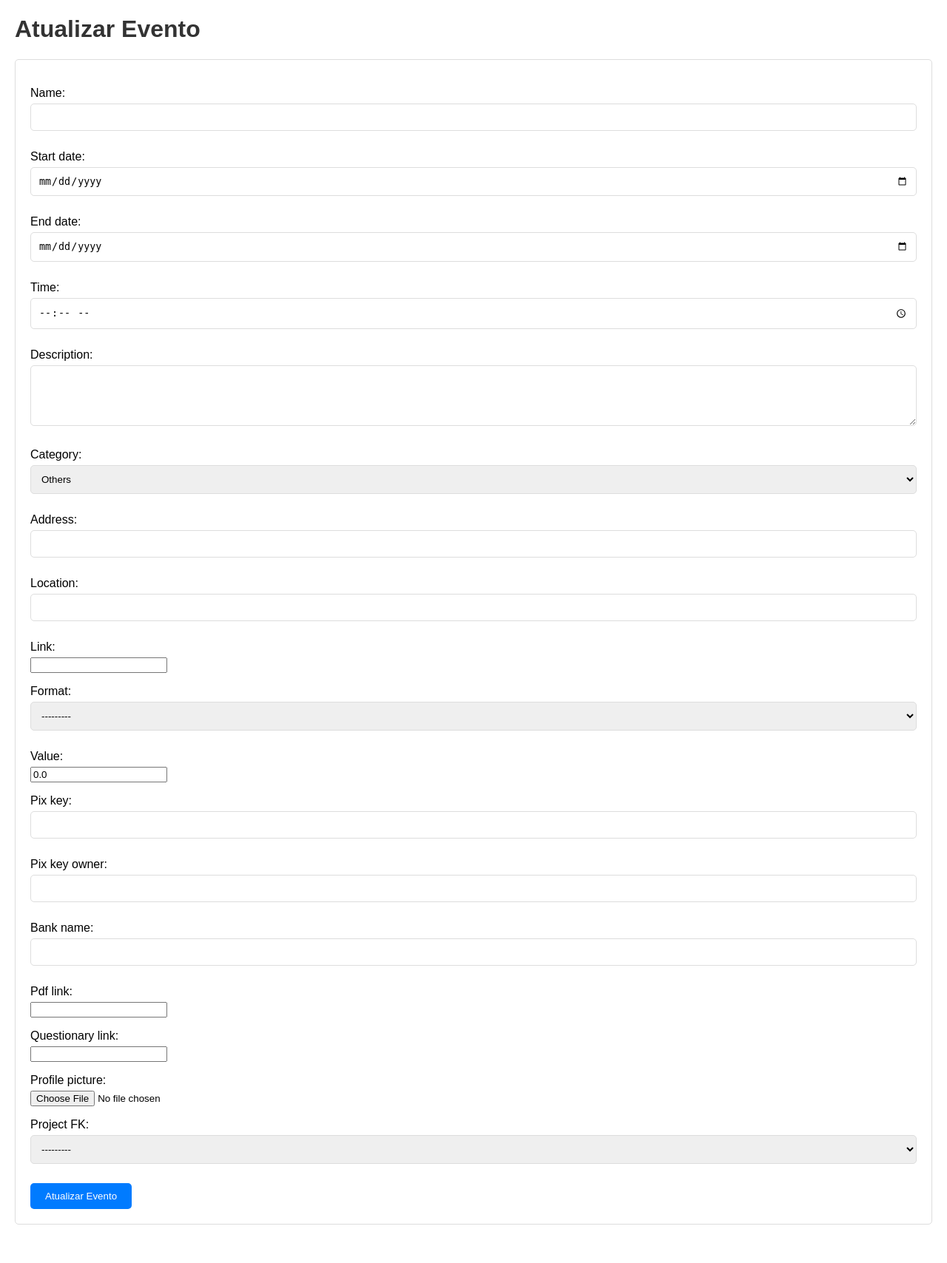
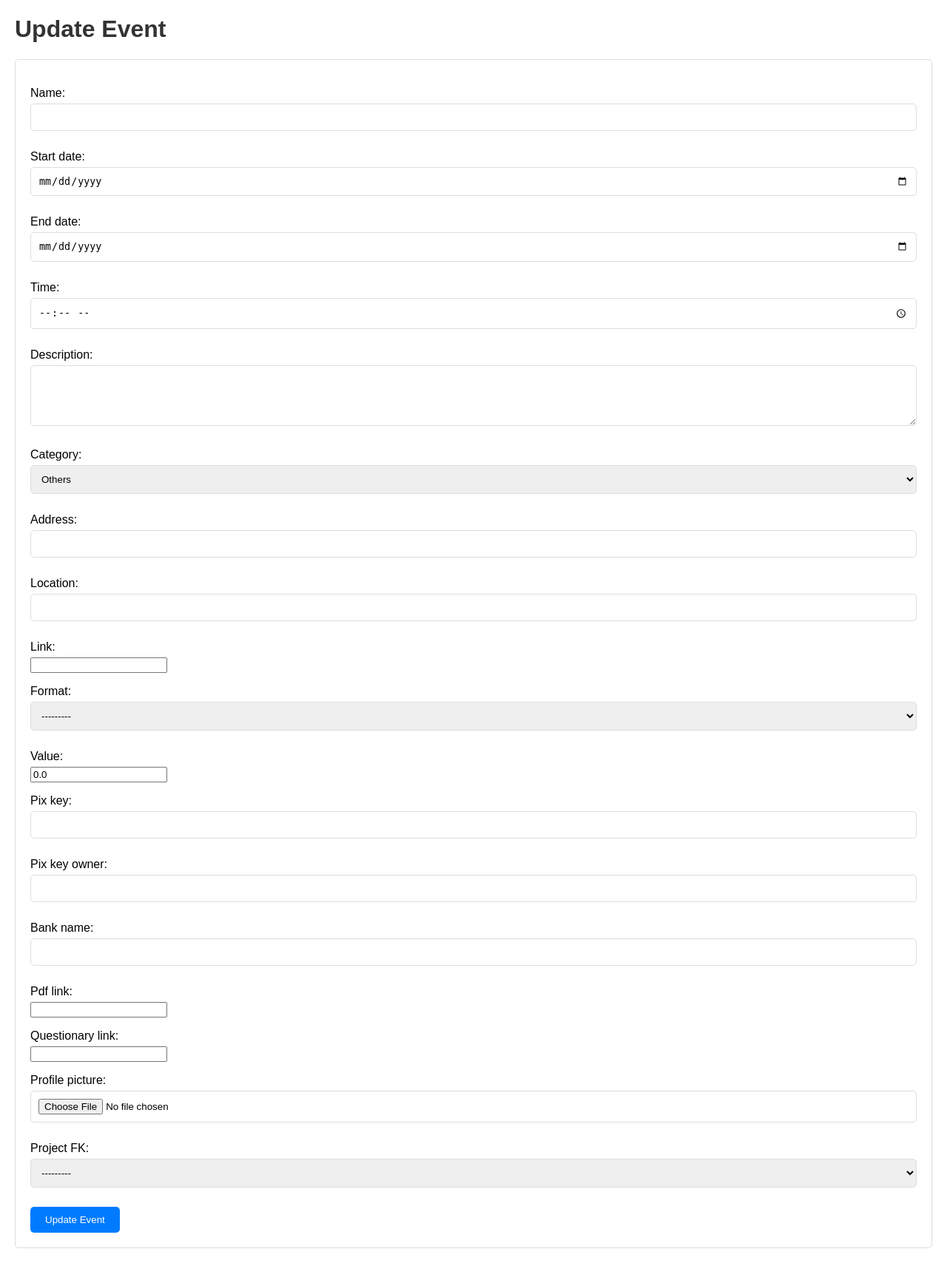
Before and after one commit to fabiomirs/eco-da-mata, a Django app: template event_app/templates/event_update.html in a window 1280 px wide. Shown: the whole page at 74% size. Before the commit the page ends 1656 px from the top, so only its background shows below. Run offline with Django 3.2, Linux system fonts and the light colour scheme; the template is opened without the code that fills it: values that come from a table or form of the project are taken from there, others are empty.

Commit message:
:broom: cleanup: Ajustes e tradução do template

```diff
--- a/event_app/templates/event_update.html
+++ b/event_app/templates/event_update.html
@@ -3,7 +3,7 @@
 <head>
     <meta charset="UTF-8">
     <meta name="viewport" content="width=device-width, initial-scale=1.0">
-    <title>Atualizar Evento</title>
+    <title>Update Event</title>
     <style>
         body {
             font-family: Arial, sans-serif;
@@ -25,7 +25,8 @@
         input[type="date"],
         input[type="time"],
         textarea,
-        select {
+        select,
+        input[type="file"] {
             width: 100%;
             padding: 10px;
             margin-bottom: 10px;
@@ -47,11 +48,11 @@
     </style>
 </head>
 <body>
-    <h1>Atualizar Evento</h1>
+    <h1>Update Event</h1>
     <form class="event-form" method="post" enctype="multipart/form-data">
         {% csrf_token %}
         {{ form.as_p }}
-        <button type="submit">Atualizar Evento</button>
+        <button type="submit">Update Event</button>
     </form>
 </body>
 </html>
```
